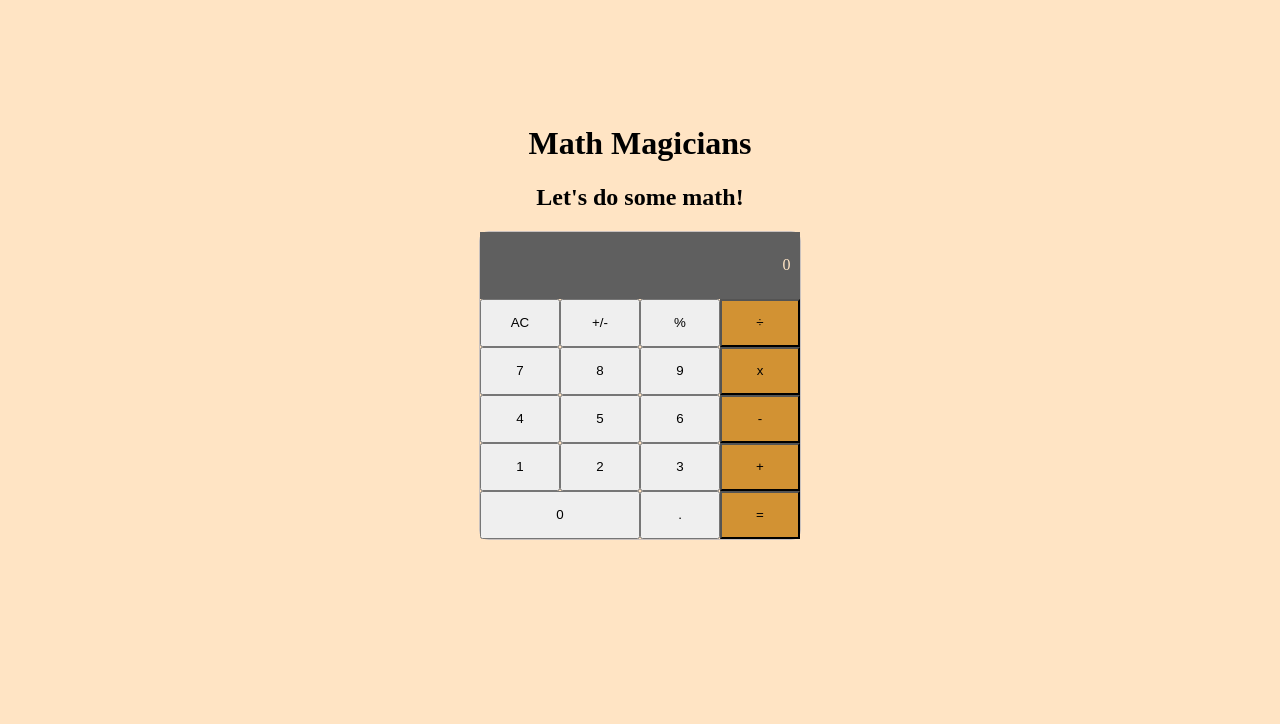
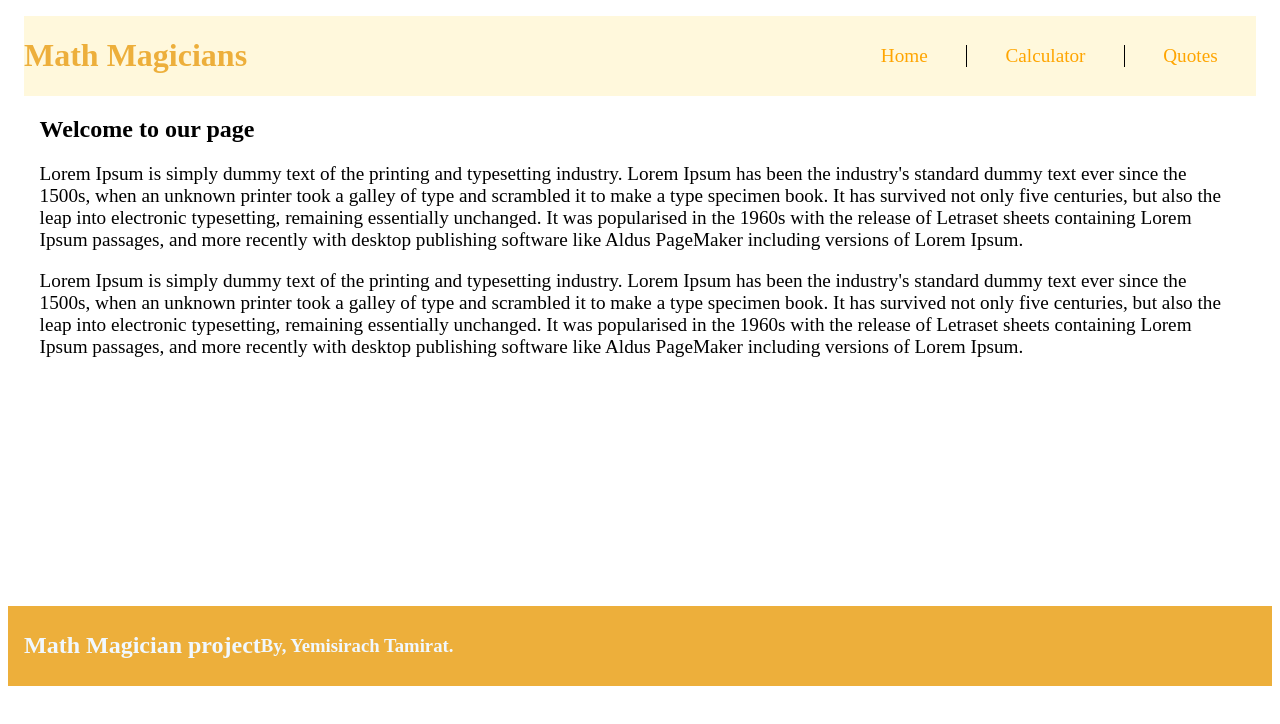
Before and after one commit to Yemisirach/Math-magicians, a React (Create React App) app: page / in a window 1280 px wide. Shown: the top 724 px of the page. Built offline with nearby package versions, Linux system fonts and the light colour scheme.

Commit message:
Add home and quote page

```diff
--- a/package.json
+++ b/package.json
@@ -11,6 +11,7 @@
     "prop-types": "^15.8.1",
     "react": "^18.2.0",
     "react-dom": "^18.2.0",
+    "react-router-dom": "^6.8.2",
     "react-scripts": "5.0.1",
     "web-vitals": "^2.1.4"
   },
--- a/src/App.js
+++ b/src/App.js
@@ -1,15 +1,8 @@
 import './App.css';
 /* eslint-disable-next-line */
-import Calculator from "./Components/Calculator";
 
 function App() {
-  return (
-    <div className="App">
-      <h1 className="mainHeading">Math Magicians</h1>
-      <h2>Let&apos;s do some math!</h2>
-      <Calculator />
-    </div>
-  );
+
 }
 
 export default App;
--- /dev/null
+++ b/src/components/Footer.js
@@ -0,0 +1,10 @@
+import React from 'react';
+
+export default function Footer() {
+  return (
+    <div id="footer">
+      <h2>Math Magician project</h2>
+      <h3>By, Yemisirach Tamirat.</h3>
+    </div>
+  );
+}
--- /dev/null
+++ b/src/components/Home.js
@@ -0,0 +1,33 @@
+import React from 'react';
+
+export default function Home() {
+  return (
+    <div id="HomeContainer">
+      <h2>Welcome to our page</h2>
+      <article>
+        <p>
+          Lorem Ipsum is simply dummy text of the printing and typesetting
+          industry. Lorem Ipsum has been the industry&apos;s standard dummy text
+          ever since the 1500s, when an unknown printer took a galley of type
+          and scrambled it to make a type specimen book. It has survived not
+          only five centuries, but also the leap into electronic typesetting,
+          remaining essentially unchanged. It was popularised in the 1960s with
+          the release of Letraset sheets containing Lorem Ipsum passages, and
+          more recently with desktop publishing software like Aldus PageMaker
+          including versions of Lorem Ipsum.
+        </p>
+        <p>
+          Lorem Ipsum is simply dummy text of the printing and typesetting
+          industry. Lorem Ipsum has been the industry&apos;s standard dummy text
+          ever since the 1500s, when an unknown printer took a galley of type
+          and scrambled it to make a type specimen book. It has survived not
+          only five centuries, but also the leap into electronic typesetting,
+          remaining essentially unchanged. It was popularised in the 1960s with
+          the release of Letraset sheets containing Lorem Ipsum passages, and
+          more recently with desktop publishing software like Aldus PageMaker
+          including versions of Lorem Ipsum.
+        </p>
+      </article>
+    </div>
+  );
+}
--- /dev/null
+++ b/src/components/Navbar.js
@@ -0,0 +1,50 @@
+import React from 'react';
+import { NavLink } from 'react-router-dom';
+
+export default function Navbar() {
+  const navbarStyle = {
+    display: 'inline-flex',
+    float: 'right',
+    marginLeft: '5vw',
+  };
+  const ulStyle = {
+    listStyle: 'none',
+    display: 'flex',
+    fontSize: '1.2rem',
+  };
+  const anchorStyle = {
+    textDecoration: 'none',
+    color: 'orange',
+    margin: '3vw',
+  };
+  const liStyle = {
+    borderRight: '1px solid black',
+    borderLeft: '1px solid black',
+  };
+  return (
+    <div className="nav">
+      <div>
+        <h1 className="home-heading">Math Magicians</h1>
+      </div>
+      <nav style={navbarStyle}>
+        <ul style={ulStyle}>
+          <li>
+            <NavLink to="/" style={anchorStyle}>
+              Home
+            </NavLink>
+          </li>
+          <li style={liStyle}>
+            <NavLink to="/Calculator" style={anchorStyle}>
+              Calculator
+            </NavLink>
+          </li>
+          <li>
+            <NavLink to="/Quote" style={anchorStyle}>
+              Quotes
+            </NavLink>
+          </li>
+        </ul>
+      </nav>
+    </div>
+  );
+}
--- /dev/null
+++ b/src/components/Quote.js
@@ -0,0 +1,15 @@
+import React from 'react';
+
+export default function Quote() {
+  return (
+    <div>
+      <div id="HomeContainer">
+        <h3 className="quote-text">
+          Mathematics is not about numbers, equation, computations
+          <br />
+          or algorithms. It is about understandin. - William paul Thurston
+        </h3>
+      </div>
+    </div>
+  );
+}
--- a/src/components/calculator.js
+++ b/src/components/calculator.js
@@ -15,6 +15,10 @@ function Calculator() {
   return (
     <div>
       <div className="mainCalculator">
+        <div>
+          <h2>Les&apos;s do some math</h2>
+        </div>
+        <div className="allCal">
           <div className="calculatorOutput">
             <div className="CalcInput">
               {total}
@@ -59,6 +63,7 @@ function Calculator() {
           </div>
         </div>
       </div>
+    </div>
   );
 }
 
--- a/src/css/styles.css
+++ b/src/css/styles.css
@@ -1,10 +1,10 @@
 .mainCalculator {
   display: flex;
-  flex-direction: column;
-  width: 20rem;
+  height: 465px;
+  justify-content: center;
   margin: auto;
-  border: 1px rgb(201, 193, 190) solid;
   border-radius: 10px;
+  padding-top: 2rem;
 }
 
 .title {
@@ -19,18 +19,28 @@
 
 .calculatorOutput {
   display: flex;
-  justify-content: center;
   flex-direction: row;
-  width: 100%;
+}
+
+.allCal {
+  padding-left: 10rem;
 }
 
 button {
-  height: 3rem;
+  height: 4rem;
+}
+
+.nav {
+  display: flex;
+  justify-content: space-between;
+  margin: 1rem;
+  align-items: center;
+  background-color: cornsilk;
 }
 
 .CalcInput {
   height: 3rem;
-  width: 20rem;
+  width: 26.8rem;
   color: bisque;
   background-color: rgb(95, 95, 95);
   padding: 0.6rem;
@@ -53,7 +63,7 @@ button {
 }
 
 .button-col button {
-  width: 5rem;
+  width: 7rem;
 }
 
 .last-col button {
@@ -61,14 +71,14 @@ button {
 }
 
 .button-row {
-  width: 20rem;
+  width: 28rem;
   display: flex;
   justify-content: center;
   flex-direction: row;
 }
 
 .button-row button {
-  width: 10rem;
+  width: 14rem;
 }
 
 .pointrow {
@@ -77,5 +87,39 @@ button {
 }
 
 .pointrow button {
-  width: 5rem;
+  width: 7rem;
 }
+
+#footer {
+  align-items: center;
+  padding: 1rem;
+  display: flex;
+  justify-content: flex-start;
+  color: aliceblue;
+  background-color: rgb(237, 175, 59);
+  font-size: 1rem;
+  height: 3rem;
+}
+
+.home-heading {
+  color: rgb(237, 175, 59);
+  font-size: 2rem;
+}
+
+#HomeContainer {
+  width: 95%;
+  height: 490px;
+  margin: auto;
+}
+
+#HomeContainer p {
+  font-size: 1.2rem;
+}
+
+#HomeContainer h3 {
+  font-size: 2rem;
+  display: flex;
+  justify-content: center;
+  margin: auto;
+  padding: 8rem;
+}
--- a/src/index.js
+++ b/src/index.js
@@ -1,12 +1,27 @@
 import React from 'react';
 import ReactDOM from 'react-dom/client';
-import App from './App';
+import { BrowserRouter, Routes, Route } from 'react-router-dom';
 import './css/styles.css';
+import Calculator from './Components/Calculator';
+import Navbar from './Components/Navbar';
+import Home from './Components/Home';
+import Quote from './Components/Quote';
+import Footer from './Components/Footer';
 
 const root = ReactDOM.createRoot(document.getElementById('root'));
 root.render(
   <React.StrictMode>
-    <App />
+    <BrowserRouter>
+      <div id="main-container">
+        <Navbar />
+        <Routes>
+          <Route path="/" element={<Home />} />
+          <Route path="/Calculator" element={<Calculator />} />
+          <Route path="/Quote" element={<Quote />} />
+        </Routes>
+        <Footer />
+      </div>
+    </BrowserRouter>
   </React.StrictMode>,
 );
 
```
Also changed, not shown: 1 other file (tests, documents, lock files or other folders). Lines whose indentation alone changed are shown as unchanged.
